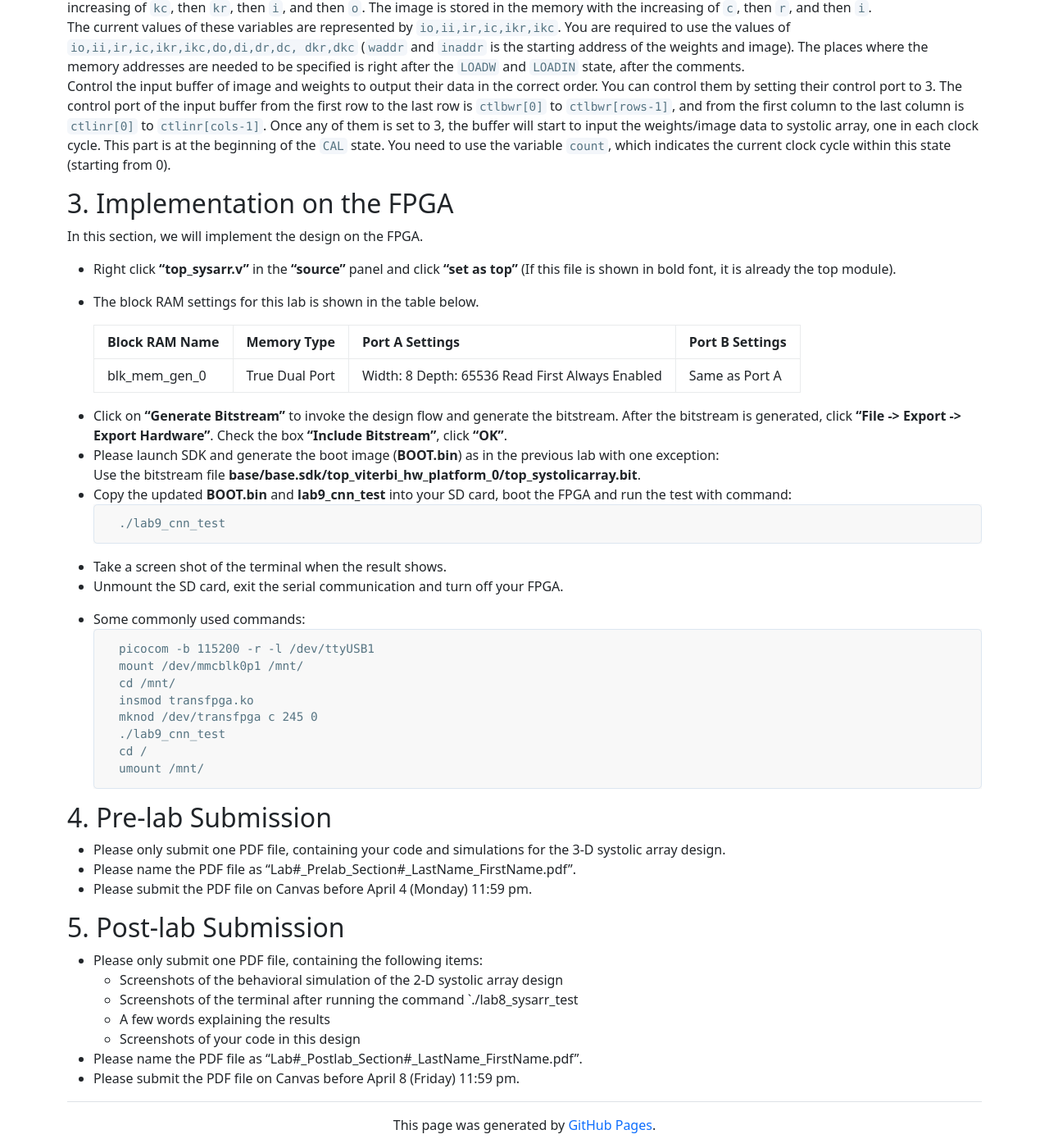
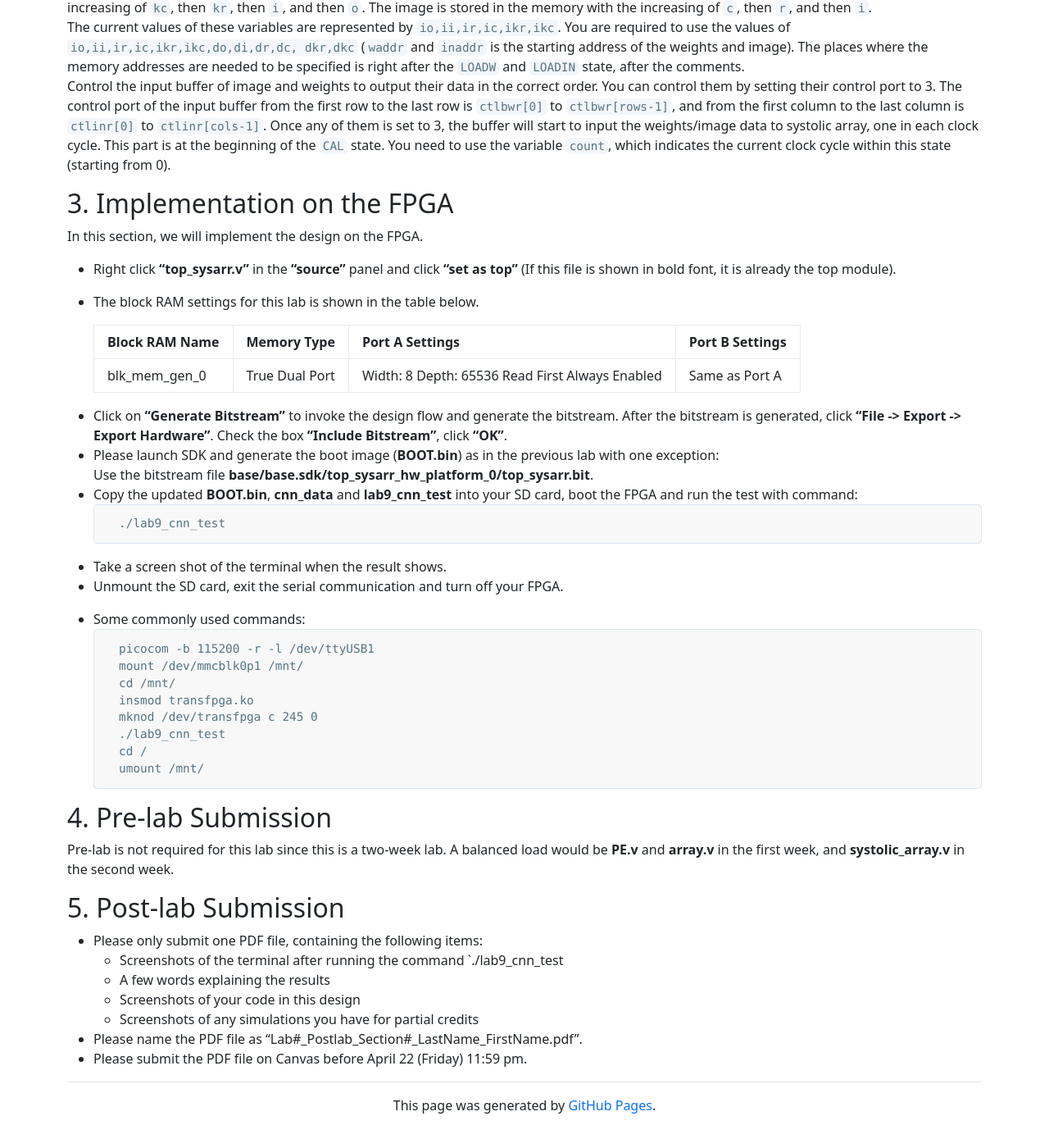
Before and after one commit to hailiangh/hailiangh.github.io, a Jekyll site: the page built from TA/ECEN689_Spring2022/lab9_manual.md, in a window 1280 px wide and 1400 px high, scrolled down 4804 px. Shown: the whole window at 82% size. Built offline with Jekyll 4.4.1, drawn with Linux system fonts in a browser that asks for light colours; after the commit the page ends 6180 px from its top, so only the background shows below that.

Commit message:
Update lab9_manual.md

````diff
--- a/TA/ECEN689_Spring2022/lab9_manual.md
+++ b/TA/ECEN689_Spring2022/lab9_manual.md
@@ -94,8 +94,8 @@ In this section, we will implement the design on the FPGA.
 
 - Click on **"Generate Bitstream"** to invoke the design flow and generate the bitstream. After the bitstream is generated, click **"File -> Export -> Export Hardware"**. Check the box **"Include Bitstream"**, click **"OK"**.
 - Please launch SDK and generate the boot image (**BOOT.bin**) as in the previous lab with one exception:
-    Use the bitstream file **base/base.sdk/top_viterbi_hw_platform_0/top_systolicarray.bit**.
-- Copy the updated **BOOT.bin** and **lab9_cnn_test** into your SD card, boot the FPGA and run the test with command:
+    Use the bitstream file **base/base.sdk/top_sysarr_hw_platform_0/top_sysarr.bit**.
+- Copy the updated **BOOT.bin**, **cnn_data** and **lab9_cnn_test** into your SD card, boot the FPGA and run the test with command:
     ```
     ./lab9_cnn_test
     ```
@@ -115,16 +115,14 @@ In this section, we will implement the design on the FPGA.
     ```
 
 ## 4. Pre-lab Submission
-- Please only submit one PDF file, containing your code and simulations for the 3-D systolic array design.
-- Please name the PDF file as "Lab#_Prelab_Section#_LastName_FirstName.pdf".
-- Please submit the PDF file on Canvas before April 4 (Monday) 11:59 pm.
+Pre-lab is not required for this lab since this is a two-week lab. A balanced load would be **PE.v** and **array.v** in the first week, and **systolic_array.v** in the second week.
 
 
 ## 5. Post-lab Submission
 - Please only submit one PDF file, containing the following items:
-    - Screenshots of the behavioral simulation of the 2-D systolic array design
-    - Screenshots of the terminal after running the command `./lab8_sysarr_test
+    - Screenshots of the terminal after running the command `./lab9_cnn_test
     - A few words explaining the results
     - Screenshots of your code in this design
+    - Screenshots of any simulations you have for partial credits
 - Please name the PDF file as "Lab#_Postlab_Section#_LastName_FirstName.pdf".
-- Please submit the PDF file on Canvas before April 8 (Friday) 11:59 pm.
+- Please submit the PDF file on Canvas before April 22 (Friday) 11:59 pm.
````
